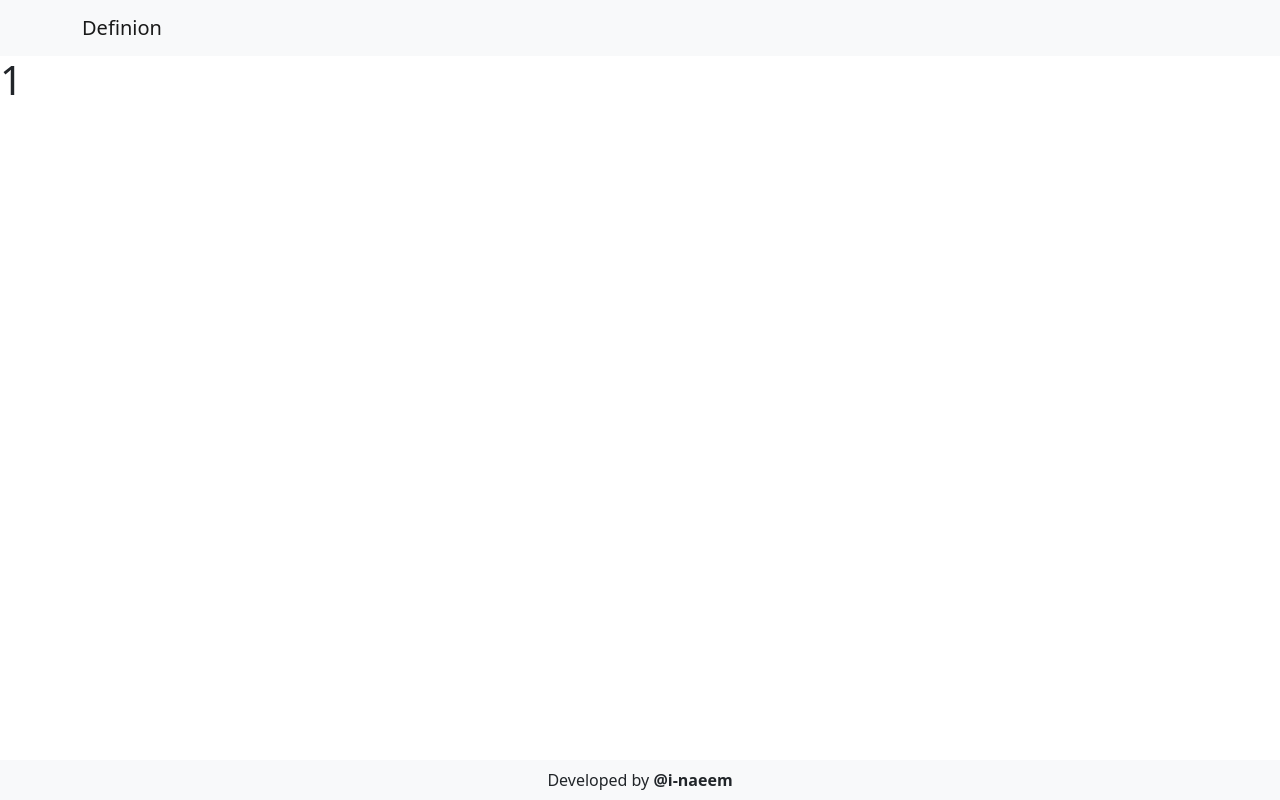
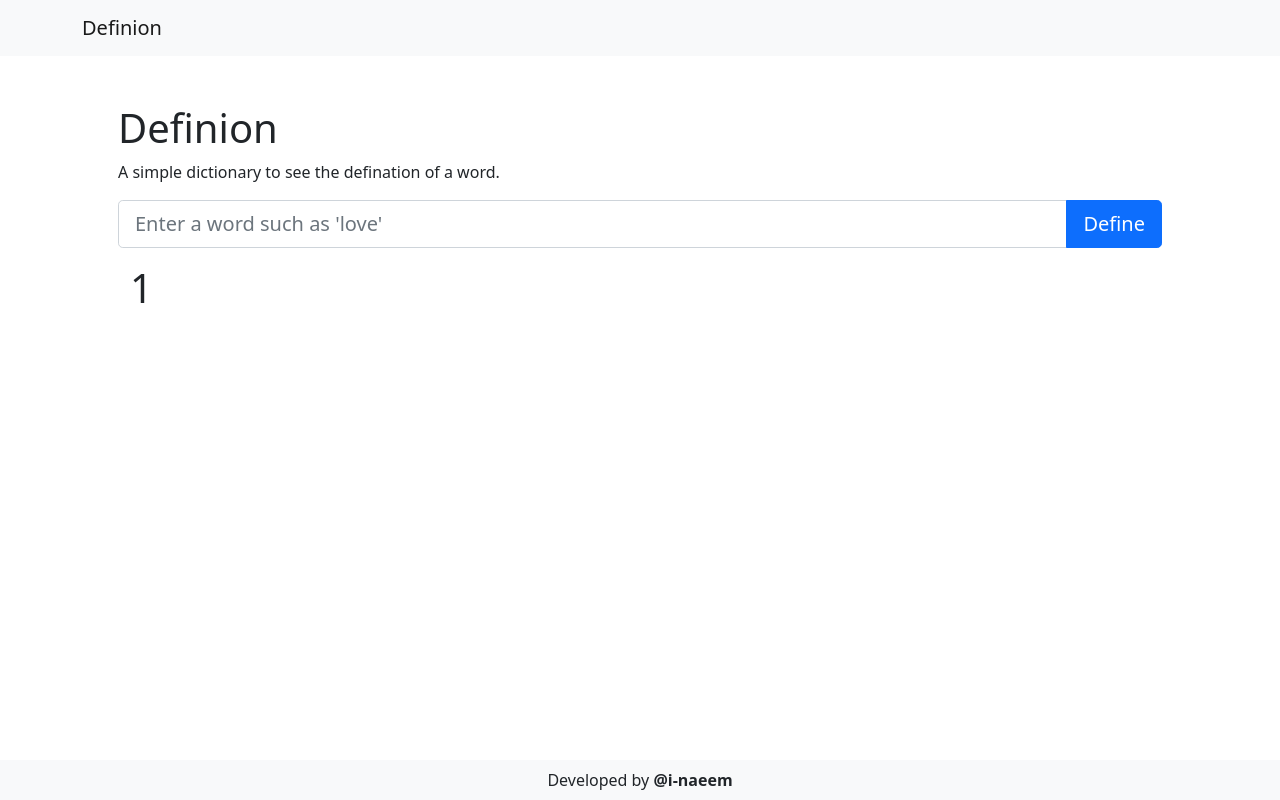
Before and after one commit to i-naeem/definion, a React (Vite) app: page /search/1 in a window 1280 px wide. Built offline with nearby package versions, Linux system fonts and the light colour scheme.

Commit message:
:fire: update search route

```diff
--- a/src/App.jsx
+++ b/src/App.jsx
@@ -12,8 +12,9 @@ function App() {
         <Header />
         <main>
           <Routes>
-            <Route path="/" element={<Home />} />
-            <Route path="/search/:word" element={<Search />} />
+            <Route path="/" element={<Home />}>
+              <Route path="/search/:word" element={<Search />} />
+            </Route>
           </Routes>
         </main>
         <Footer />
--- a/src/routes/Search.jsx
+++ b/src/routes/Search.jsx
@@ -1,6 +1,11 @@
+import { Container } from 'react-bootstrap';
 import { useParams } from 'react-router-dom';
 
 export const Search = (props) => {
   const { word } = useParams();
-  return <h1>{word}</h1>;
+  return (
+    <Container>
+      <h1>{word}</h1>
+    </Container>
+  );
 };
--- a/src/routes/home.jsx
+++ b/src/routes/home.jsx
@@ -1,20 +1,42 @@
 import { Container, Form, Button, InputGroup } from 'react-bootstrap';
+import { Outlet, useNavigate } from 'react-router-dom';
+import { useState } from 'react';
 
 export const Home = (props) => {
+  const navigate = useNavigate();
+  const [word, setWord] = useState('');
+
+  const onSearch = (event) => {
+    event.preventDefault();
+    navigate('/search/' + word);
+  };
+
   return (
-    <Container className="p-5">
-      <section>
+    <Container className="p-5 ">
+      <section className="mb-3">
         <h1>Definion</h1>
         <p>A simple dictionary to see the defination of a word.</p>
       </section>
-      <Form>
+      <section className="mb-3">
+        <Form onSubmit={onSearch}>
           <InputGroup>
-          <Form.Control placeholder="Search" size="lg" />
+            <Form.Control
+              size="lg"
+              value={word}
+              placeholder="Enter a word such as 'love'"
+              onChange={(event) => setWord(event.target.value)}
+            />
+
             <Button type="submit" size="lg">
               Define
             </Button>
           </InputGroup>
         </Form>
+      </section>
+
+      <section className="mb-3">
+        <Outlet />
+      </section>
     </Container>
   );
 };
```
Lines whose indentation alone changed are shown as unchanged.
